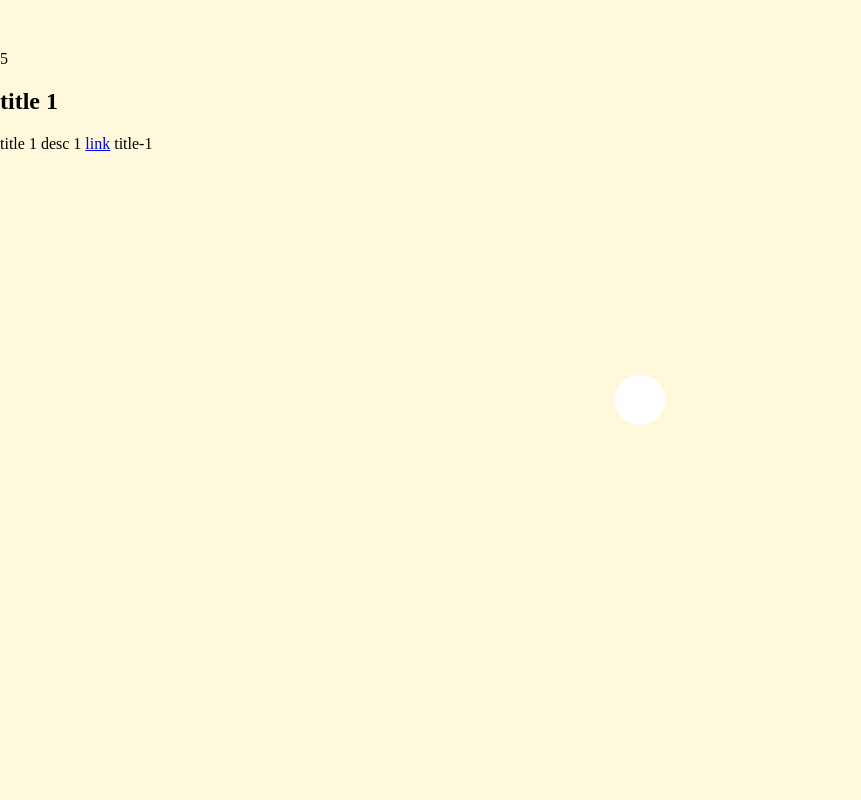
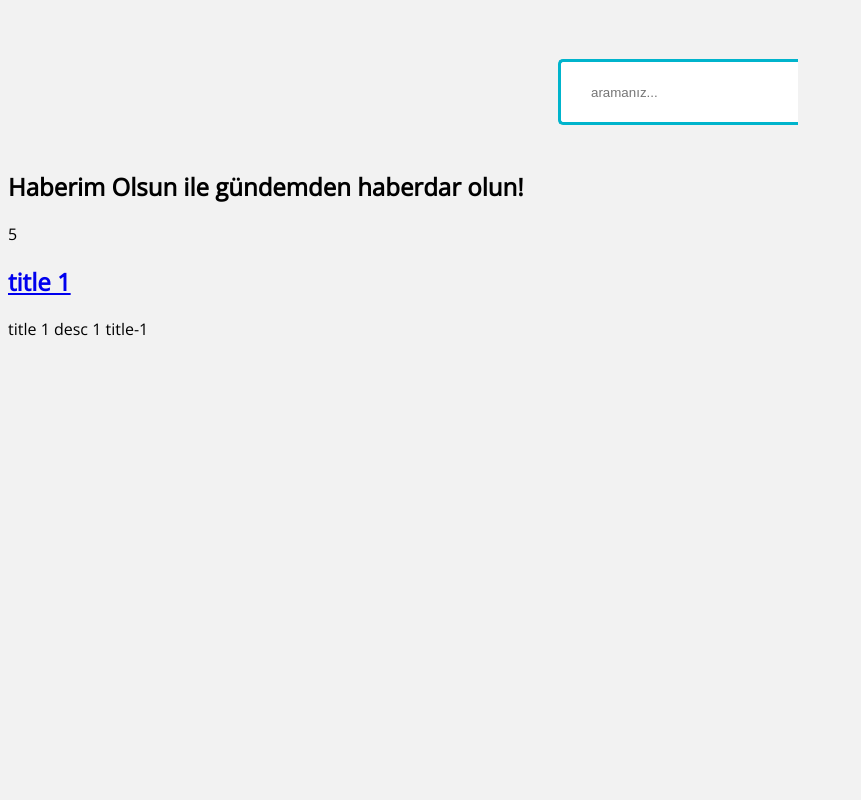
Before and after one commit to hakancoskun11/haber-arama, a Django app: template project/search/templates/search/search.html in a window 1280 px wide. Shown: the whole page, without its empty margins (0-861 px from the left). Run offline with Django 3.2, Linux system fonts and the light colour scheme; the template is opened without the code that fills it: values that come from a table or form of the project are taken from there, others are empty; data comes from the database, SQL or seed files in the repository.

Commit message:
DjangoProjesi2 canliya alma islemi

```diff
--- a/project/project/urls.py
+++ b/project/project/urls.py
@@ -19,5 +19,5 @@ from search import views as search_views
 
 urlpatterns = [
     path('admin/', admin.site.urls),
-    path('search/', search_views.search),
+    path('', search_views.search),
 ]
--- a/project/search/static/css/style.css
+++ b/project/search/static/css/style.css
@@ -1,66 +1,38 @@
-body {
-    padding: 0;
-    margin: 0;
-    height: 100vh;
-    width: 100%;
-    background:#FFF8DC;
+@import url(https://fonts.googleapis.com/css?family=Open+Sans);
+
+body{
+  background: #f2f2f2;
+  font-family: 'Open Sans', sans-serif;
+  margin-top: 4.5cm ;
 }
 
-form{
-    position: relative;
-    top: 50%;
-    left: 50%;
-    transform: translate(-50%,-50%);
-    transition: all 1s;
-    width: 50px;
-    height: 50px;
-    background: white;
-    box-sizing: border-box;
-    border-radius: 25px;
-    border: 4px solid white;
-    padding: 5px;
+.search {
+  width: 100%;
+  position: relative;
+  display: flex;
 }
 
-input{
-    position: absolute;
-    top: 0;
-    left: 0;
-    width: 100%;;
-    height: 42.5px;
-    line-height: 30px;
-    outline: 0;
-    border: 0;
-    display: none;
-    font-size: 1em;
-    border-radius: 20px;
-    padding: 0 20px;
+.searchTerm {
+  width: 100%;
+  border: 3px solid #00B4CC;
+  border-right: none;
+  padding: 30px;
+  height: 20px;
+  border-radius: 5px 0 0 5px;
+  outline: none;
+  color: #9DBFAF;
 }
 
-.fa{
-    box-sizing: border-box;
-    padding: 10px;
-    width: 42.5px;
-    height: 42.5px;
-    position: absolute;
-    top: 0;
-    right: 0;
-    border-radius: 50%;
-    color: #07051a;
-    text-align: center;
-    font-size: 1.2em;
-    transition: all 1s;
+.searchTerm:focus{
+  color: #00B4CC;
 }
 
-form:hover{
-    width: 200px;
-    cursor: pointer;
+
+/*Resize the wrap to see the search bar change!*/
+.wrap{
+  width: 30%;
+  position: absolute;
+  top: 100px;
+  left: 750px;
+  transform: translate(-50%, -50%);
 }
-
-form:hover input{
-    display: block;
-}
-
-form:hover .fa{
-    background: #07051a;
-    color: white;
-}
--- a/project/search/templates/search/search.html
+++ b/project/search/templates/search/search.html
@@ -1,4 +1,6 @@
 {% load static %}
+
+<h2>Haberim Olsun ile gündemden haberdar olun!</h2>
 
 <!DOCTYPE html>
 <html lang="en">
@@ -9,16 +11,25 @@
 </head>
 <body>
     <link rel="stylesheet"  href="{%  static  'css/style.css'  %}">
-    <form methot="get">
-        <input id="q" name="q" type="text" placeholder="aramanız..."/>
-    </form>
+
+
+    <div class="wrap">
+        <div class="search">
+            <form methot="get">
+                <input id="q" class="searchTerm" name="q" type="text"  placeholder="aramanız..."/>
+            </form>
+             <i class="fa fa-search"></i>
+          </button>
+        </div>
+     </div>
+
 
     {% for item in posts %}
     {{ item.id }}
-    <h2> {{ item.title }}   </h2>
+    <h2> <a href="{{ item.url }}">{{ item.title }}</a></h2>
     {{ item.title }}
     {{ item.desc }}
-    <a href="{{ item.url }}">link</a>
+
     {{ item.slug }}
     </br>
     {% endfor %}
```
Also changed, not shown: project/.gitignore.txt (added), 1 other file.
